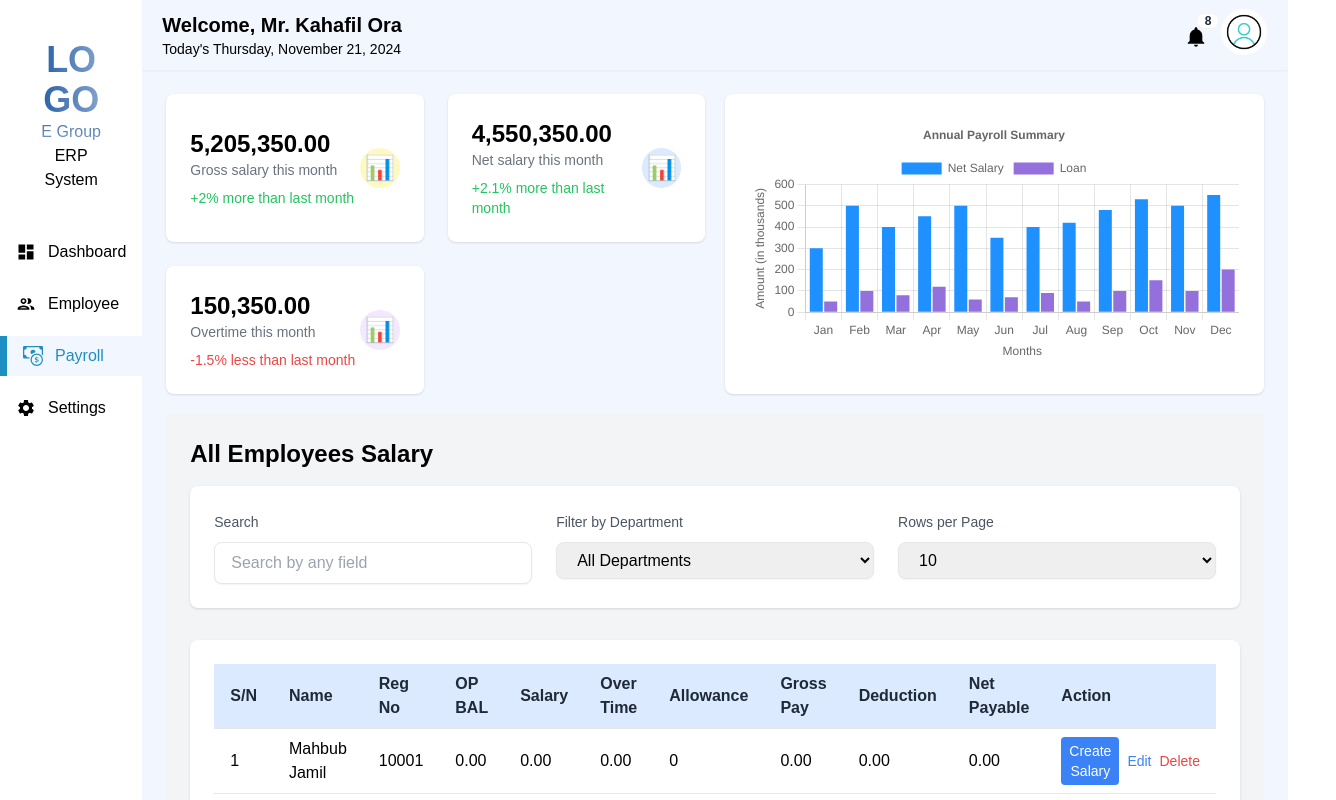
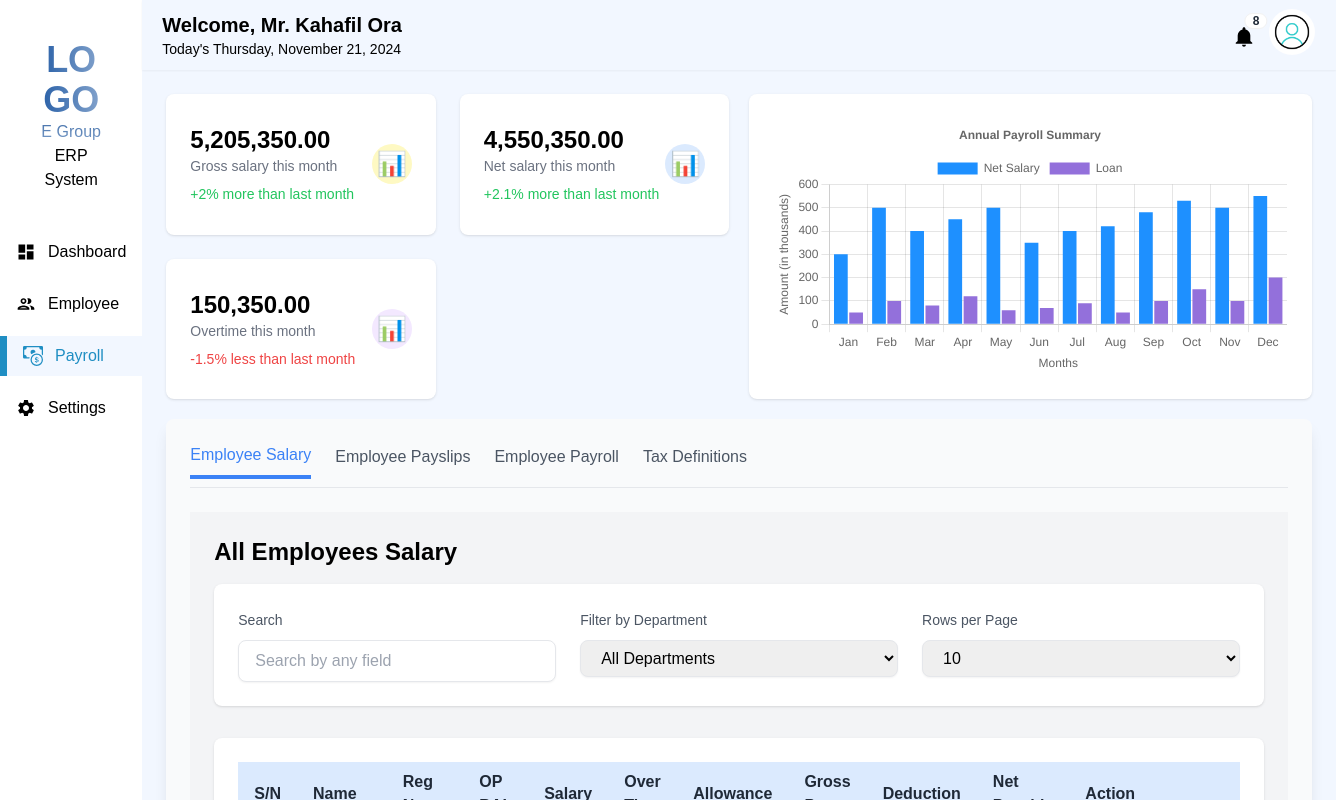
Before and after one commit to mizanor21/E-Group, a Next.js app: page /dashboard/payroll in a window 1280 px wide. Shown: the whole page, 1336 px wide, since content can reach past the window. Built offline with nearby package versions, Linux system fonts and the light colour scheme.

Commit message:
added payroll tabs

```diff
--- /dev/null
+++ b/app/ui/Payroll/EmployeePayroll/EmployeePayroll.jsx
@@ -0,0 +1,11 @@
+import React from 'react'
+
+const EmployeePayroll = () => {
+    return (
+        <div>
+
+        </div>
+    )
+}
+
+export default EmployeePayroll
--- /dev/null
+++ b/app/ui/Payroll/EmployeePayslips/EmployeePayslips.jsx
@@ -0,0 +1,11 @@
+import React from 'react'
+
+const EmployeePayslips = () => {
+    return (
+        <div>
+
+        </div>
+    )
+}
+
+export default EmployeePayslips
--- /dev/null
+++ b/app/ui/Payroll/EmployeeTabs.jsx
@@ -0,0 +1,62 @@
+"use client";
+import React, { useState } from "react";
+import EmployeeSalary from "./EmployeeSalary/EmployeeSalary";
+import EmployeePayslips from "./EmployeePayslips/EmployeePayslips";
+import EmployeePayroll from "./EmployeePayroll/EmployeePayroll";
+import TaxDefinitions from "./TaxDefinitions/TaxDefinitions";
+
+const EmployeeTabs = () => {
+    const [activeTab, setActiveTab] = useState("employeeSalary"); // Manage active tab
+
+    return (
+        <div className="bg-gray-50 p-6 rounded-lg shadow-lg">
+            {/* Tabs */}
+            <div className="flex gap-6 border-b pb-2 mb-6 text-gray-600">
+                <button
+                    onClick={() => setActiveTab("employeeSalary")}
+                    className={`${activeTab === "employeeSalary"
+                        ? "border-b-4 border-blue-500 text-blue-500"
+                        : "hover:text-blue-500"
+                        } pb-2 font-medium`}
+                >
+                    Employee Salary
+                </button>
+                <button
+                    onClick={() => setActiveTab("employeePayslips")}
+                    className={`${activeTab === "employeePayslips"
+                        ? "border-b-4 border-blue-500 text-blue-500"
+                        : "hover:text-blue-500"
+                        } pb-2 font-medium`}
+                >
+                    Employee Payslips
+                </button>
+                <button
+                    onClick={() => setActiveTab("employeePayroll")}
+                    className={`${activeTab === "employeePayroll"
+                        ? "border-b-4 border-blue-500 text-blue-500"
+                        : "hover:text-blue-500"
+                        } pb-2 font-medium`}
+                >
+                    Employee Payroll
+                </button>
+                <button
+                    onClick={() => setActiveTab("taxDefinitions")}
+                    className={`${activeTab === "taxDefinitions"
+                        ? "border-b-4 border-blue-500 text-blue-500"
+                        : "hover:text-blue-500"
+                        } pb-2 font-medium`}
+                >
+                    Tax Definitions
+                </button>
+            </div>
+
+            {/* Render Components Based on Active Tab */}
+            {activeTab === "employeeSalary" && <EmployeeSalary />}
+            {activeTab === "employeePayslips" && <EmployeePayslips />}
+            {activeTab === "employeePayroll" && <EmployeePayroll />}
+            {activeTab === "taxDefinitions" && <TaxDefinitions />}
+        </div>
+    );
+};
+
+export default EmployeeTabs;
--- a/app/ui/Payroll/PayrollDashboard.jsx
+++ b/app/ui/Payroll/PayrollDashboard.jsx
@@ -1,7 +1,7 @@
 import React from "react";
 import SalarySummary from "./SalarySummary";
 import AnnualPayrollSummary from "./AnnualPayrollSummary";
-import EmployeeSalary from "./EmployeeSalary/EmployeeSalary";
+import EmployeeTabs from "./EmployeeTabs";
 
 const PayrollDashboard = () => {
   return (
@@ -10,7 +10,7 @@ const PayrollDashboard = () => {
         <SalarySummary />
         <AnnualPayrollSummary />
       </div>
-      <EmployeeSalary />
+      <EmployeeTabs />
     </div>
   );
 };
--- /dev/null
+++ b/app/ui/Payroll/TaxDefinitions/TaxDefinitions.jsx
@@ -0,0 +1,11 @@
+import React from 'react'
+
+const TaxDefinitions = () => {
+    return (
+        <div>
+
+        </div>
+    )
+}
+
+export default TaxDefinitions
```
Also changed, not shown: app/ui/Payroll/EmployeePayslips/EmployeePayslipsTable.jsx (added).
